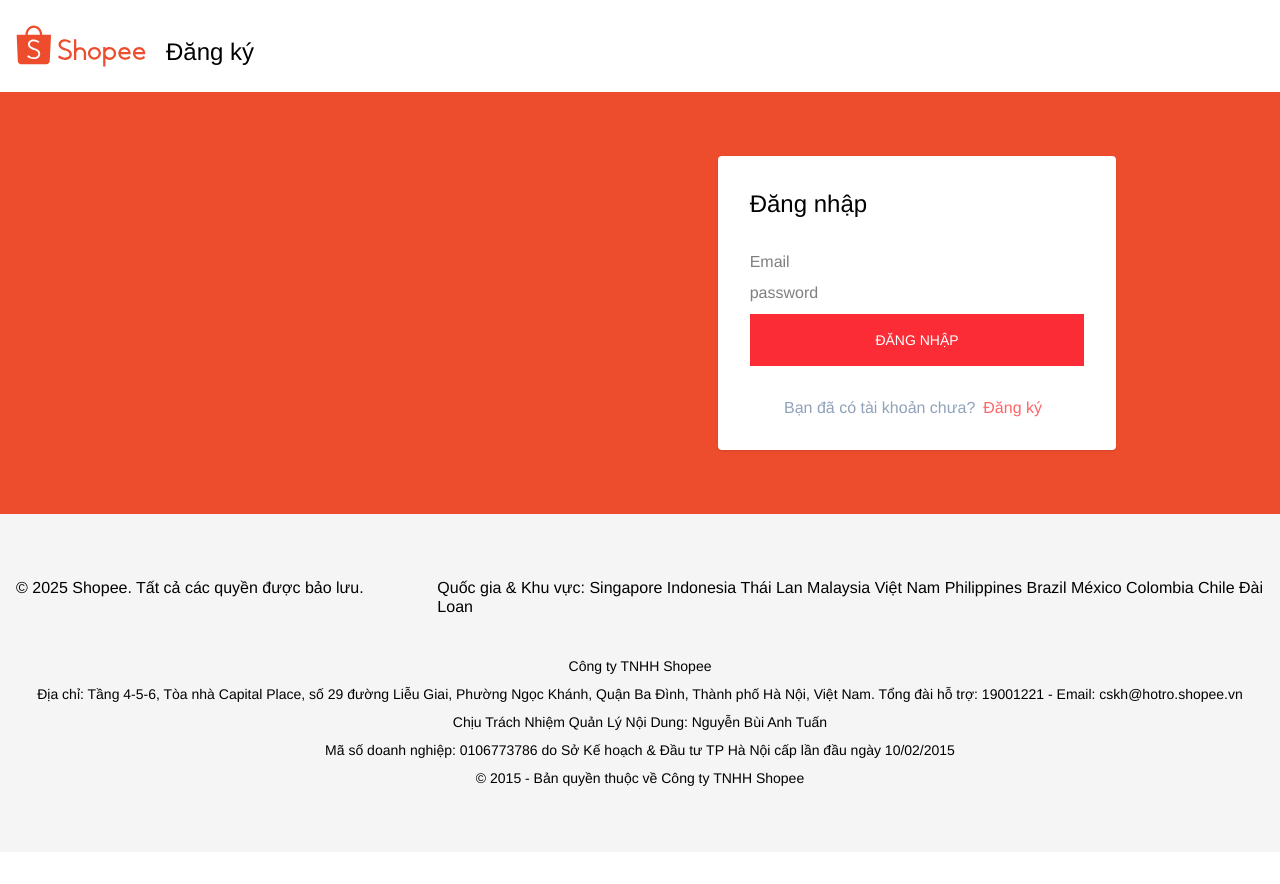
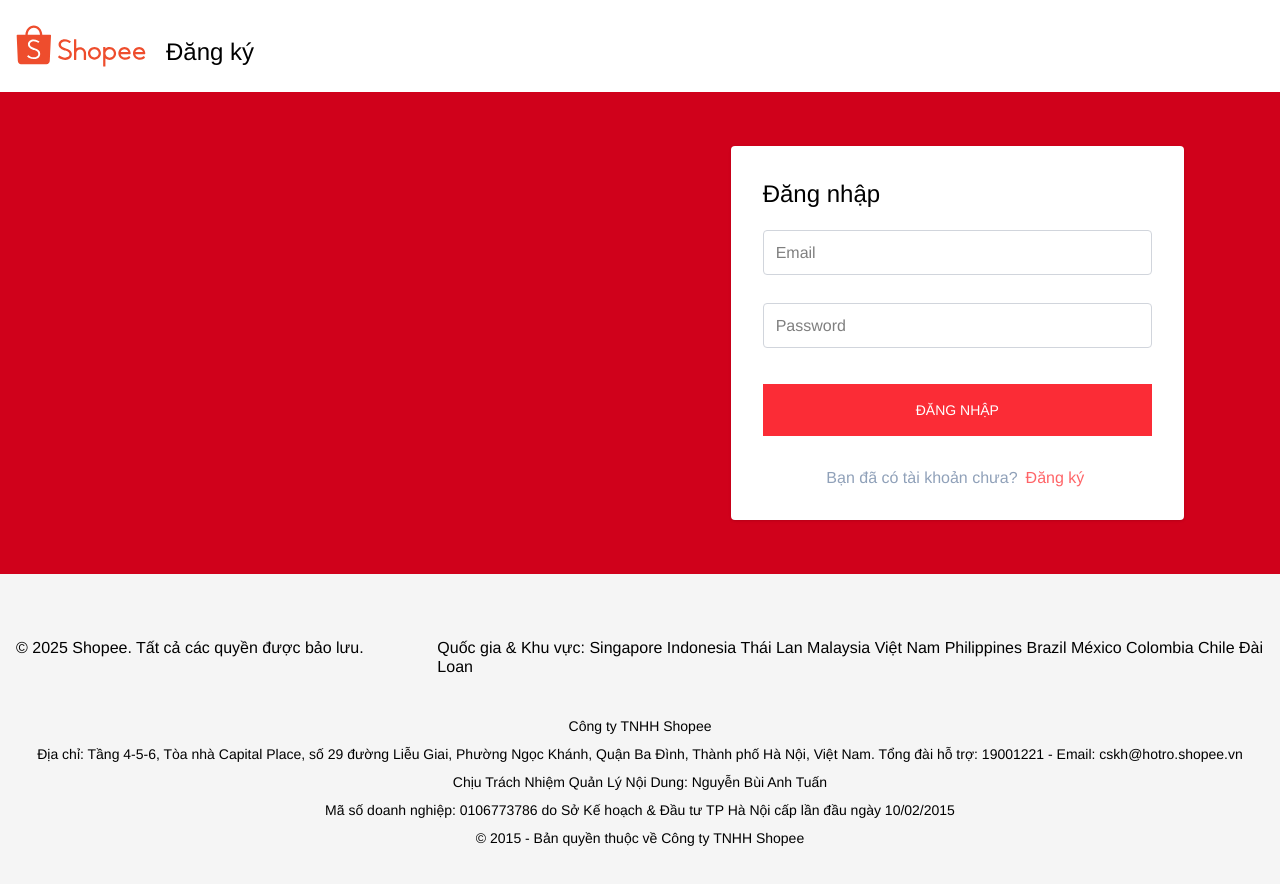
Before and after one commit to Hoanglee-dev/Project-E-Commerce, a React (Vite) app: page /login in a window 1280 px wide. Shown: the top 884 px of the page. Before the commit the page ends 852 px from the top, so only its background shows below. Built offline with nearby package versions, Linux system fonts and the light colour scheme.

Commit message:
feat: refactor authentication API and update form validation schemas for login and registration

```diff
--- a/src/apis/auth.api.ts
+++ b/src/apis/auth.api.ts
@@ -1,5 +1,6 @@
 import axios from 'axios'
-import { AuthResponse } from '~/utils/auth.type'
+import { AuthResponse } from '~/types/auth.type'
 import http from '~/utils/http'
 
 export const registerAccount = (body: { email: string; password: string }) => http.post<AuthResponse>('/register', body)
+export const login = (body: { email: string; password: string }) => http.post<AuthResponse>('/login', body)
--- a/src/pages/Login/Login.tsx
+++ b/src/pages/Login/Login.tsx
@@ -1,24 +1,82 @@
-import React from 'react'
-import { Link } from 'react-router-dom'
+import { yupResolver } from '@hookform/resolvers/yup'
+import { useMutation } from '@tanstack/react-query'
+import { useForm } from 'react-hook-form'
+import { data, Link } from 'react-router-dom'
+import { login } from '~/apis/auth.api'
+import Input from '~/components/Input'
+import { ResponseApi } from '~/types/utils.type'
+import { loginSchema, LoginSchema, schema } from '~/utils/rules'
+import { isAxiosErrorUnprocessableEntity } from '~/utils/utils'
+
+type FormData = LoginSchema
 
 export default function Login() {
+  const {
+    register,
+    setError,
+    handleSubmit,
+    formState: { errors }
+  } = useForm<FormData>({ resolver: yupResolver(loginSchema) })
+
+  const loginMutation = useMutation({
+    mutationFn: (body: Omit<FormData, 'confirm_password'>) => login(body)
+  })
+
+  const onSubmit = handleSubmit((data) => {
+    loginMutation.mutate(data, {
+      onSuccess: (data) => {
+        console.log(data)
+      },
+      onError: (error) => {
+        if (isAxiosErrorUnprocessableEntity<ResponseApi<FormData>>(error)) {
+          const formError = error.response?.data.data
+          if (formError) {
+            console.log('🚀 ~ onSubmit ~ formError:', formError.email)
+            Object.keys(formError).forEach((key) => {
+              console.log(key)
+              setError(key as keyof FormData, {
+                message: formError[key as keyof FormData],
+                type: 'Server'
+              })
+            })
+          }
+        }
+      }
+    })
+  })
   return (
-    <div className='bg-orange'>
-      <div className='max-w-7xl mx-auto py-5'>
-        <div className=' grid grid-cols-1 px-5 lg:grid-cols-12 lg:py-11 lg:pr-16 '>
-          <div className='lg:col-span-4'></div>
-          <div className='lg:col-span-4 lg:col-start-8'>
-            <form className='bg-white shadow-sm p-8 rounded' noValidate>
-              <div className='text-2xl'>Đăng nhập</div>
-              <input name='email' className='mt-8' placeholder='Email' type='email' />
-              <input name='password' className='mt-3' placeholder='password' type='password' />
-              <div className='mt-3 '>
-                <button className='gap-x-2 w-full text-center py-4 px-2 uppercase bg-red-500 text-white text-sm hover:bg-red-600 flex justify-center items-center'>
+    <div className='bg-red'>
+      <div className='container py-2.5 '>
+        <div className='grid grid-cols-1 px-20 lg:grid-cols-12 lg:py-11'>
+          <div className='lg:col-span-7 bg-[url("https://down-vn.img.susercontent.com/file/sg-11134004-7reox-m8yiydanxgiv2e")]'></div>
+          <div className=' lg:col-span-5 lg:col-start-8'>
+            <form className='bg-white shadow-sm p-8 rounded' onSubmit={onSubmit} noValidate>
+              <h2 className='text-2xl mb-5'> Đăng nhập</h2>
+              <Input
+                name='email'
+                register={register}
+                placeholder='Email'
+                type='Email'
+                errorMessage={errors.email?.message}
+              />
+              <Input
+                name='password'
+                register={register}
+                placeholder='Password'
+                type='Password'
+                errorMessage={errors.password?.message}
+              />
+
+              <div className='mt-2'>
+                <button
+                  className='gap-x-2 w-full text-center py-4 px-2 uppercase bg-red-500 text-white text-sm hover:bg-red-600 flex justify-center items-center'
+                  type='submit'
+                >
                   Đăng nhập
                 </button>
               </div>
               <div className='flex items-center justify-center mt-8'>
-                <span className='text-slate-400'> Bạn đã có tài khoản chưa?</span>
+                <span className='text-slate-400 ml-1'> Bạn đã có tài khoản chưa?</span>
                 <Link to='/register' className='text-red-400 px-2'>
                   Đăng ký
                 </Link>
--- a/src/pages/Register/Register.tsx
+++ b/src/pages/Register/Register.tsx
@@ -4,14 +4,14 @@ import { yupResolver } from '@hookform/resolvers/yup'
 
 import { useForm } from 'react-hook-form'
 import Input from '~/components/Input'
-import { schema, registerSchema } from '~/utils/rules'
+import { RegisterSchema, schema } from '~/utils/rules'
 import { useMutation } from '@tanstack/react-query'
 import { registerAccount } from '~/apis/auth.api'
 import { omit } from 'lodash'
 import { isAxiosErrorUnprocessableEntity } from '~/utils/utils'
 import { ResponseApi } from '~/types/utils.type'
 
-type FormData = registerSchema
+type FormData = RegisterSchema
 
 export default function Register() {
   const {
--- a/src/utils/rules.ts
+++ b/src/utils/rules.ts
@@ -18,6 +18,6 @@ export const schema = yup.object({
     .required('password là bắt buộc')
 })
 
-const loginSchema = schema.omit(['confirm_password'])
-export type loginSchema = yup.InferType<typeof loginSchema>
-export type registerSchema = yup.InferType<typeof schema>
+export const loginSchema = schema.omit(['confirm_password'])
+export type LoginSchema = yup.InferType<typeof loginSchema>
+export type RegisterSchema = yup.InferType<typeof schema>
```
